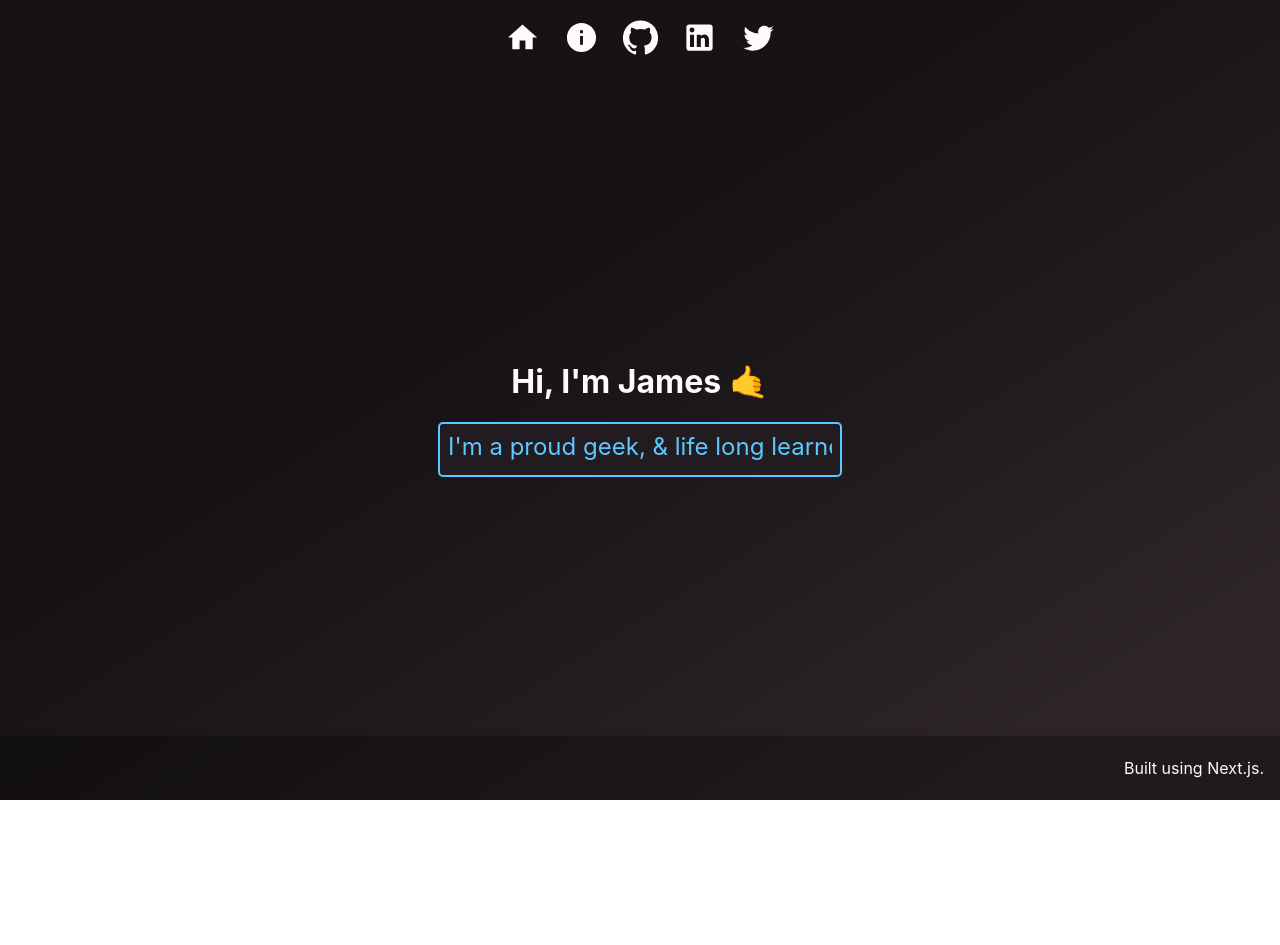
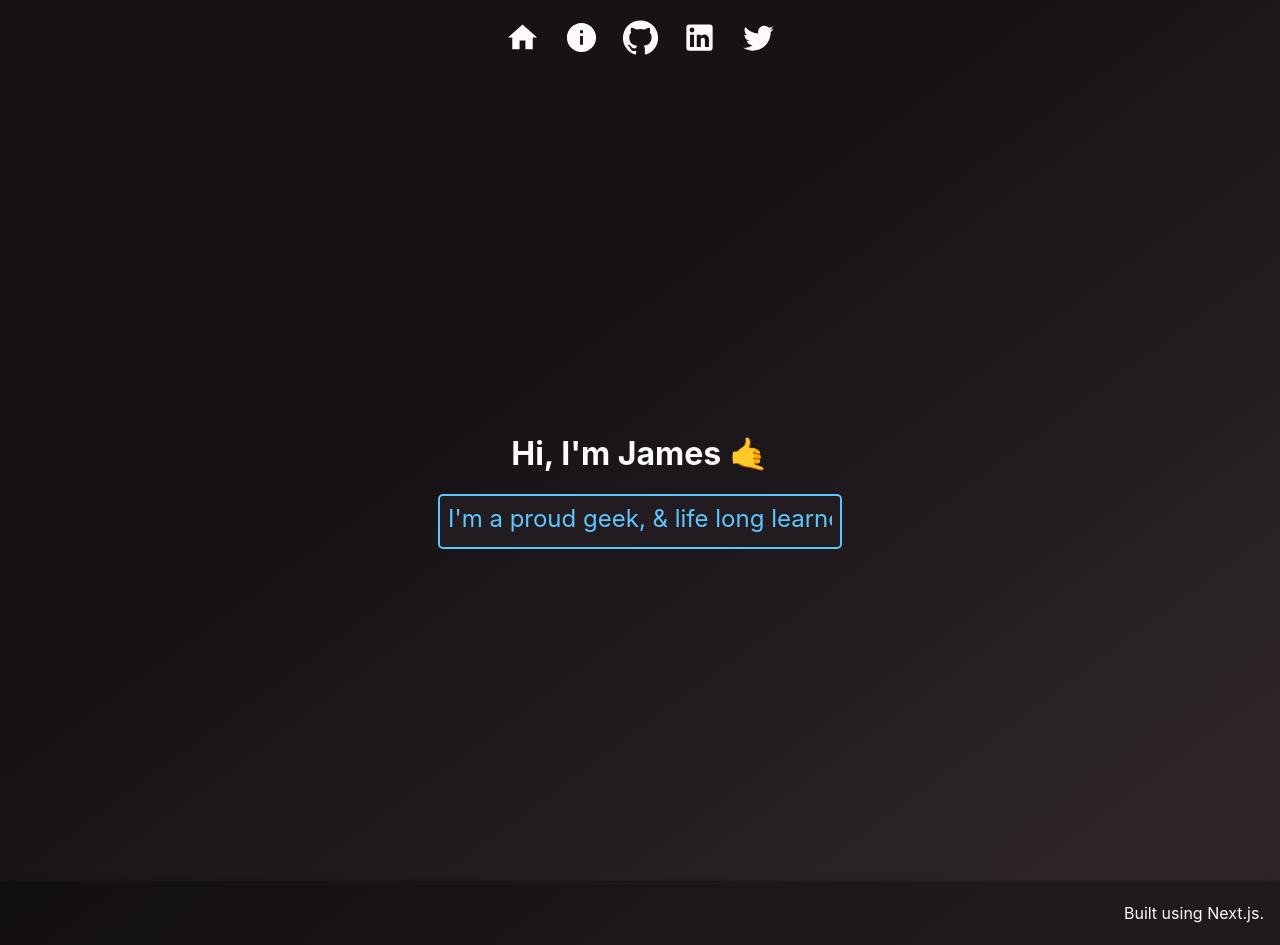
Before and after one commit to jimboslicethat/folio, a Next.js app: page / in a window 1280 px wide. Before the commit the page ends 800 px from the top, so only its background shows below. Built offline with nearby package versions, Linux system fonts and the light colour scheme.

Commit message:
refactor(whole application): refactor navbar to only be imported once, instead of on every page

```diff
--- a/pages/_app.tsx
+++ b/pages/_app.tsx
@@ -1,4 +1,8 @@
+/* eslint-disable react/jsx-props-no-spreading */
 import React from 'react'
+
+import Footer from 'components/footer'
+import NavBar from 'components/navbar'
 
 import '../styles/globals.css'
 
@@ -7,8 +11,13 @@ interface Params {
   pageProps: unknown
 }
 function MyApp({ Component, pageProps }: Params): React.ReactElement {
-  // eslint-disable-next-line react/jsx-props-no-spreading
-  return <Component {...pageProps} />
+  return (
+    <>
+      <NavBar />
+      <Component {...pageProps} />
+      <Footer />
+    </>
+  )
 }
 
 export default MyApp
--- a/pages/blog.tsx
+++ b/pages/blog.tsx
@@ -4,8 +4,6 @@ import LabelIcon from '@material-ui/icons/Label'
 import React from 'react'
 import useSWR from 'swr'
 
-import Footer from '../components/footer'
-import NavBar from '../components/navbar'
 import styles from '../styles/pages/blog.module.css'
 
 const iconStyles = { color: '#0088CC', marginRight: 4 }
@@ -16,8 +14,6 @@ export default function BlogPosts(): React.ReactElement {
   if (!data) return <div>loading...</div>
 
   return (
-    <>
-      <NavBar />
     <main className={styles.container}>
       <h1>Blog Posts</h1>
       <li className={styles.list}>
@@ -48,7 +44,5 @@ export default function BlogPosts(): React.ReactElement {
         ))}
       </li>
     </main>
-      <Footer />
-    </>
   )
 }
--- a/pages/index.tsx
+++ b/pages/index.tsx
@@ -2,8 +2,6 @@ import Head from 'next/head'
 import React from 'react'
 
 import Biography from '../components/biography'
-import Footer from '../components/footer'
-import NavBar from '../components/navbar'
 import styles from '../styles/pages/index.module.css'
 
 export default function Index(): React.ReactElement {
@@ -23,7 +21,6 @@ export default function Index(): React.ReactElement {
 
         <link rel="manifest" href="/site.webmanifest" />
       </Head>
-      <NavBar />
       <main className={styles.main}>
         <h1 className={styles.title}>
           Hi, I&apos;m James&nbsp;
@@ -33,8 +30,6 @@ export default function Index(): React.ReactElement {
         </h1>
         <Biography />
       </main>
-
-      <Footer />
     </div>
   )
 }
```
Also changed, not shown: pages/about-me.tsx (+9 -15 lines). Lines whose indentation alone changed are shown as unchanged.
